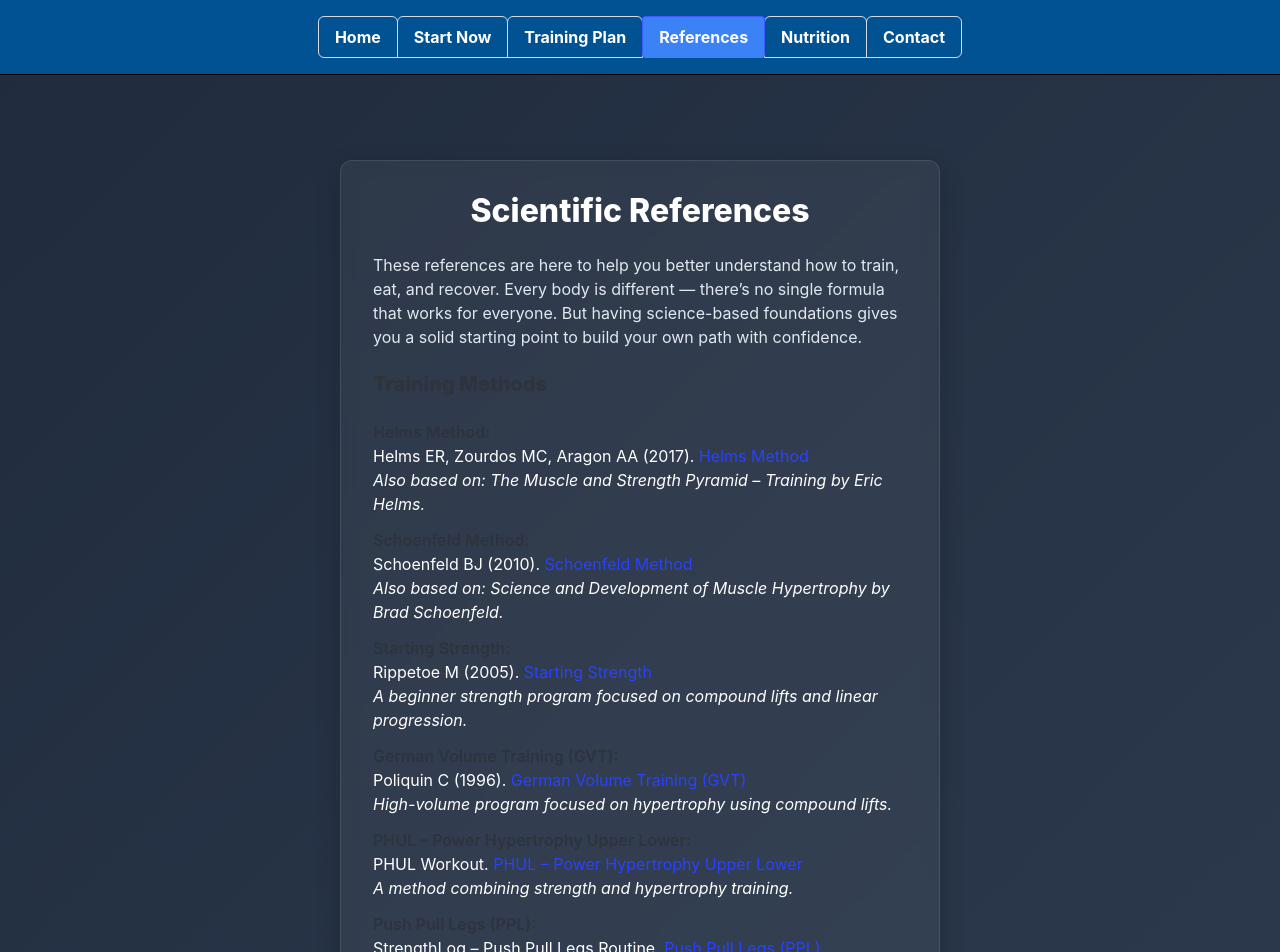
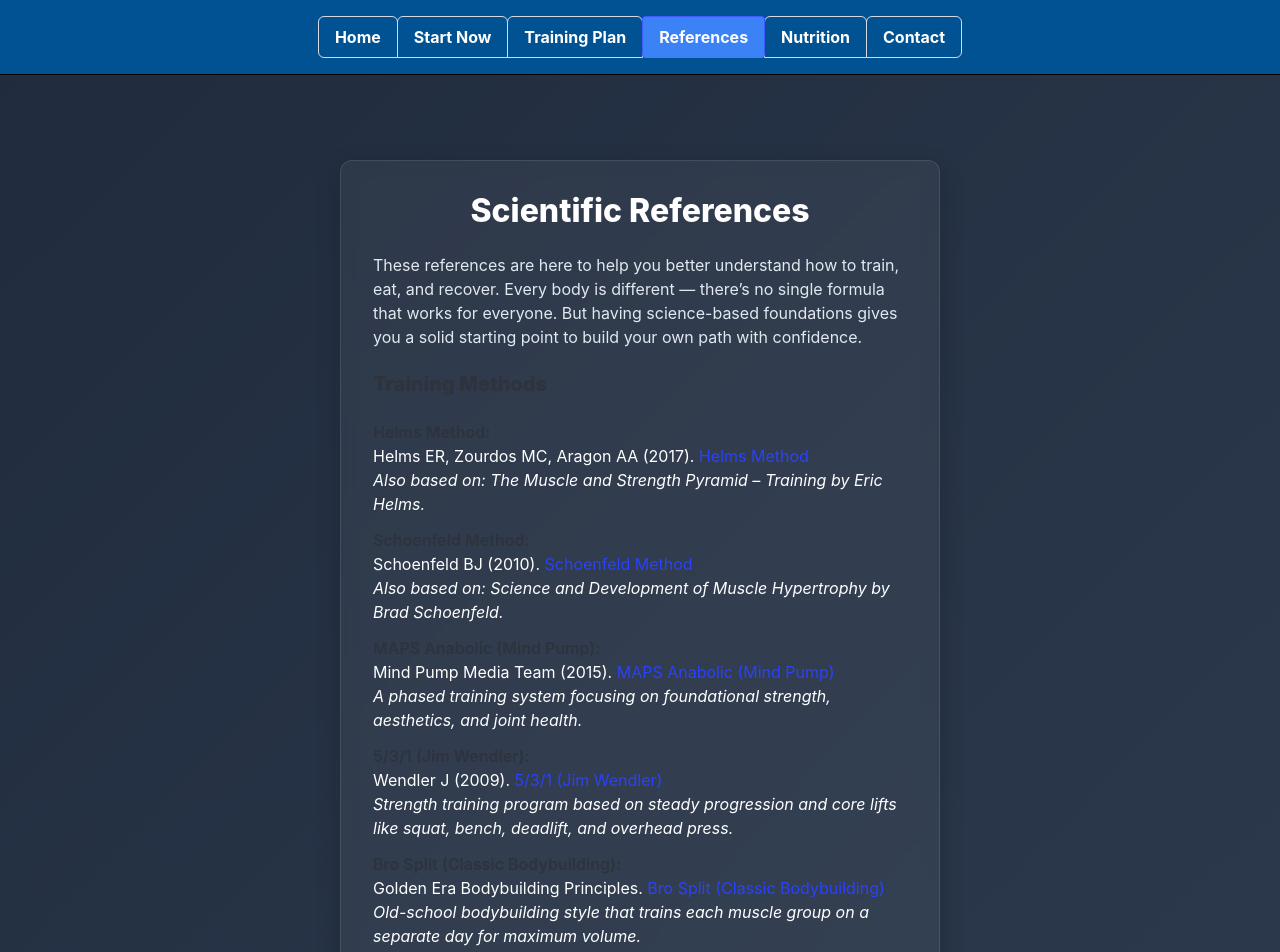
Before and after one commit to rainahuel/fitness-web, a React (Vite) app: page /references in a window 1280 px wide. Shown: the top 952 px of the page. Built offline with nearby package versions, Linux system fonts and the light colour scheme; no server answers.

Commit message:
references updated

```diff
--- a/src/data/references/references-data.js
+++ b/src/data/references/references-data.js
@@ -15,6 +15,24 @@ const referencesData = {
           reference: "Schoenfeld BJ (2010)",
           link: "https://pubmed.ncbi.nlm.nih.gov/20847704/",
           extra: "Also based on: Science and Development of Muscle Hypertrophy by Brad Schoenfeld."
+        },
+        {
+          name: "MAPS Anabolic (Mind Pump)",
+          reference: "Mind Pump Media Team (2015)",
+          link: "https://www.mindpumpmedia.com/maps-anabolic",
+          extra: "A phased training system focusing on foundational strength, aesthetics, and joint health."
+        },
+        {
+          name: "5/3/1 (Jim Wendler)",
+          reference: "Wendler J (2009)",
+          link: "https://www.jimwendler.com/pages/5-3-1-for-beginners",
+          extra: "Strength training program based on steady progression and core lifts like squat, bench, deadlift, and overhead press."
+        },
+        {
+          name: "Bro Split (Classic Bodybuilding)",
+          reference: "Golden Era Bodybuilding Principles",
+          link: "https://www.bodybuilding.com/content/the-bro-split.html",
+          extra: "Old-school bodybuilding style that trains each muscle group on a separate day for maximum volume."
         },
         {
           name: "Starting Strength",
```
Lines whose indentation alone changed are shown as unchanged.
